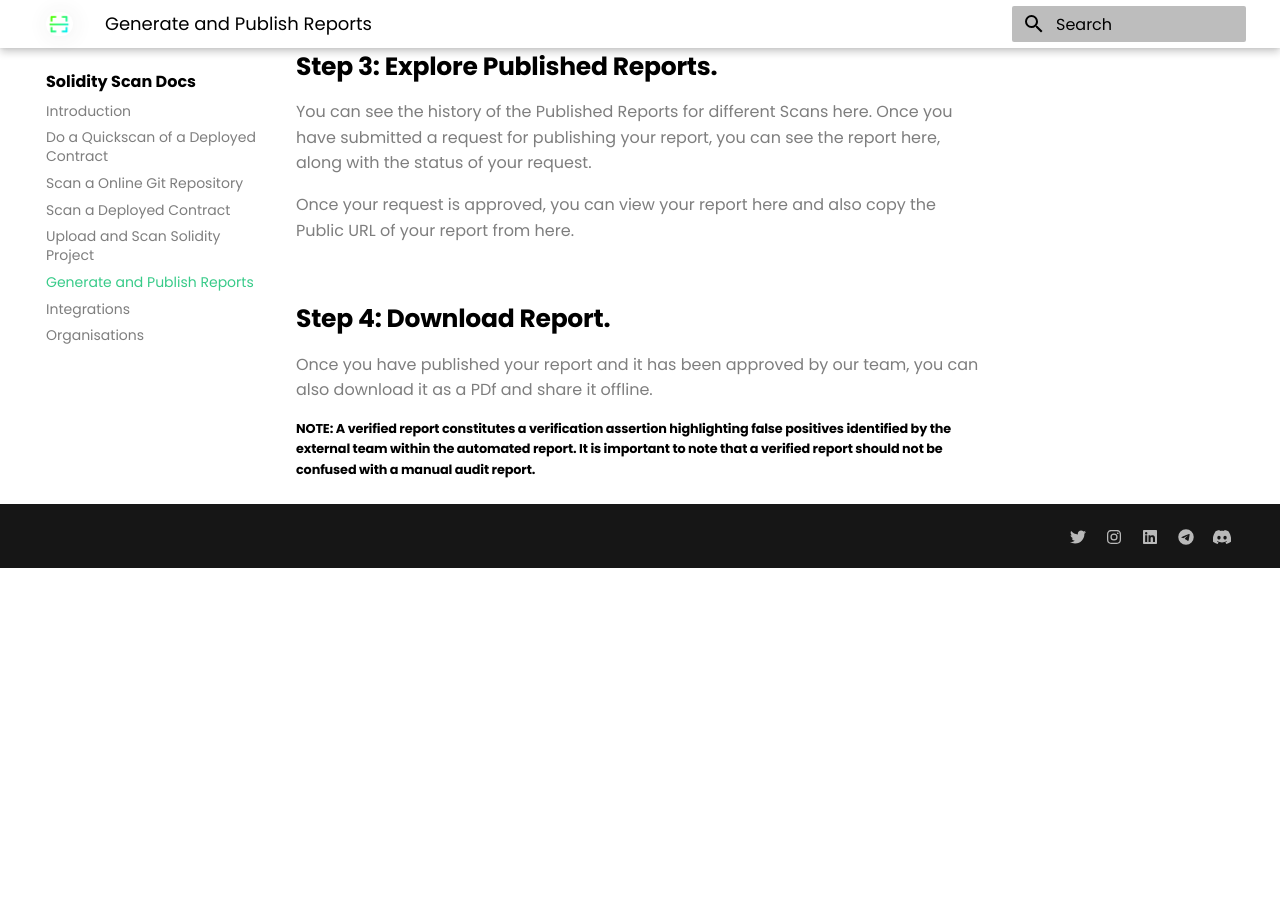
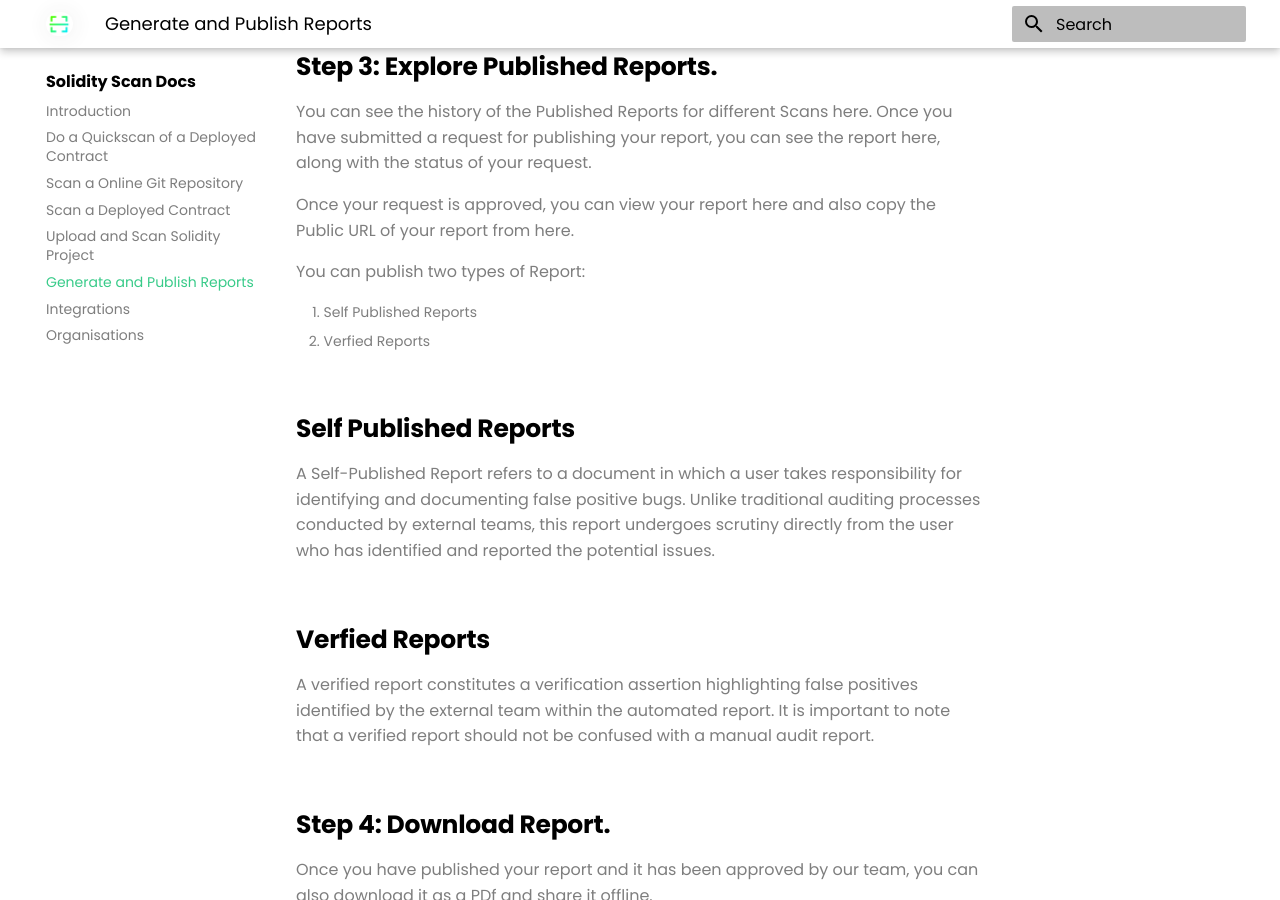
Before and after one commit to Credshields/solidity-scanner-docs, an MkDocs documentation site: the page built from documentation/report.md, in a window 1280 px wide and 900 px high, scrolled down 1015 px. Built offline with MkDocs 1.6.1 and Material for MkDocs 9.7.7, drawn with Linux system fonts in a browser that asks for light colours; before the commit the page ends 1583 px from its top, so only the background shows below that.

Commit message:
Added info about reports

```diff
--- a/documentation/report.md
+++ b/documentation/report.md
@@ -28,8 +28,19 @@
 
 Once your request is approved, you can view your report here and also copy the Public URL of your report from here.
 
+You can publish two types of Report:
+
+1. Self Published Reports
+2. Verfied Reports
+
+# Self Published Reports
+
+A Self-Published Report refers to a document in which a user takes responsibility for identifying and documenting false positive bugs. Unlike traditional auditing processes conducted by external teams, this report undergoes scrutiny directly from the user who has identified and reported the potential issues.
+
+# Verfied Reports
+
+A verified report constitutes a verification assertion highlighting false positives identified by the external team within the automated report. It is important to note that a verified report should not be confused with a manual audit report.
+
 # Step 4: Download Report.
 
 Once you have published your report and it has been approved by our team, you can also download it as a PDf and share it offline.
-
-###### NOTE: A verified report constitutes a verification assertion highlighting false positives identified by the external team within the automated report. It is important to note that a verified report should not be confused with a manual audit report.
```
